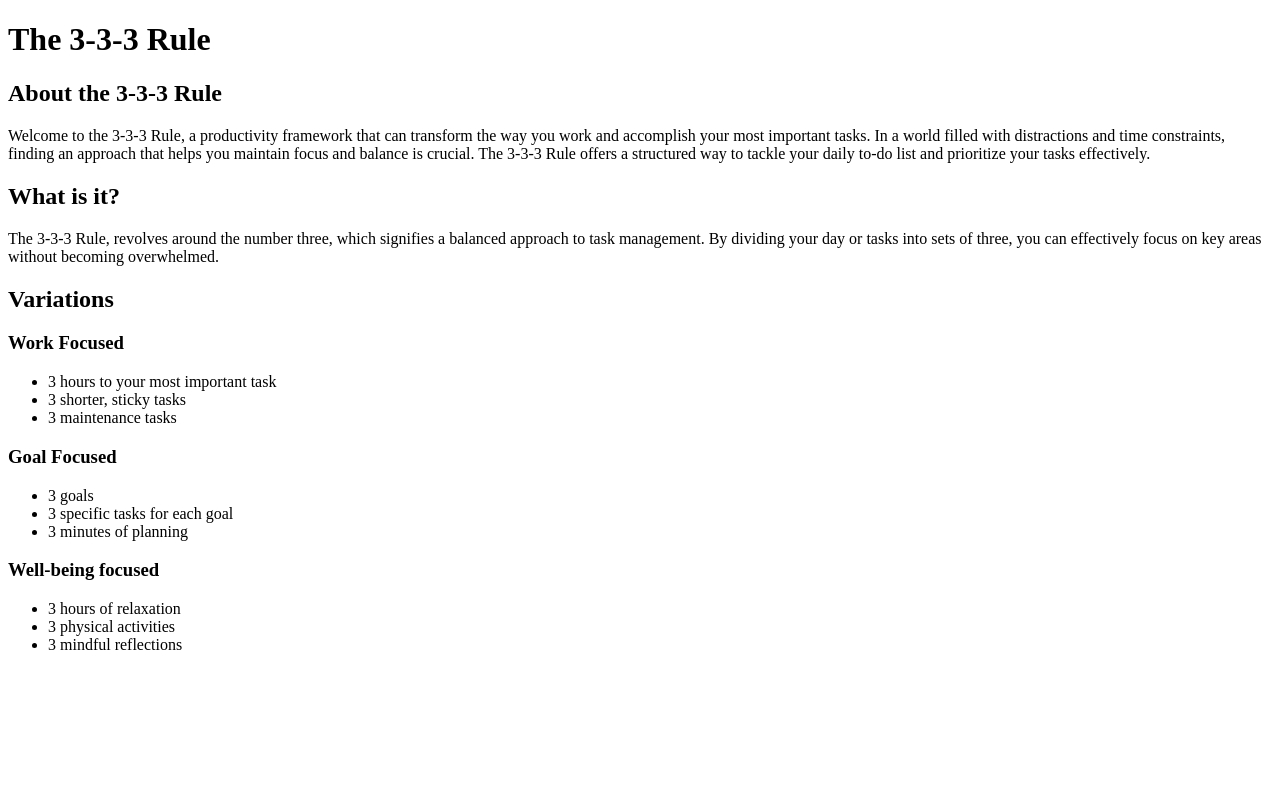
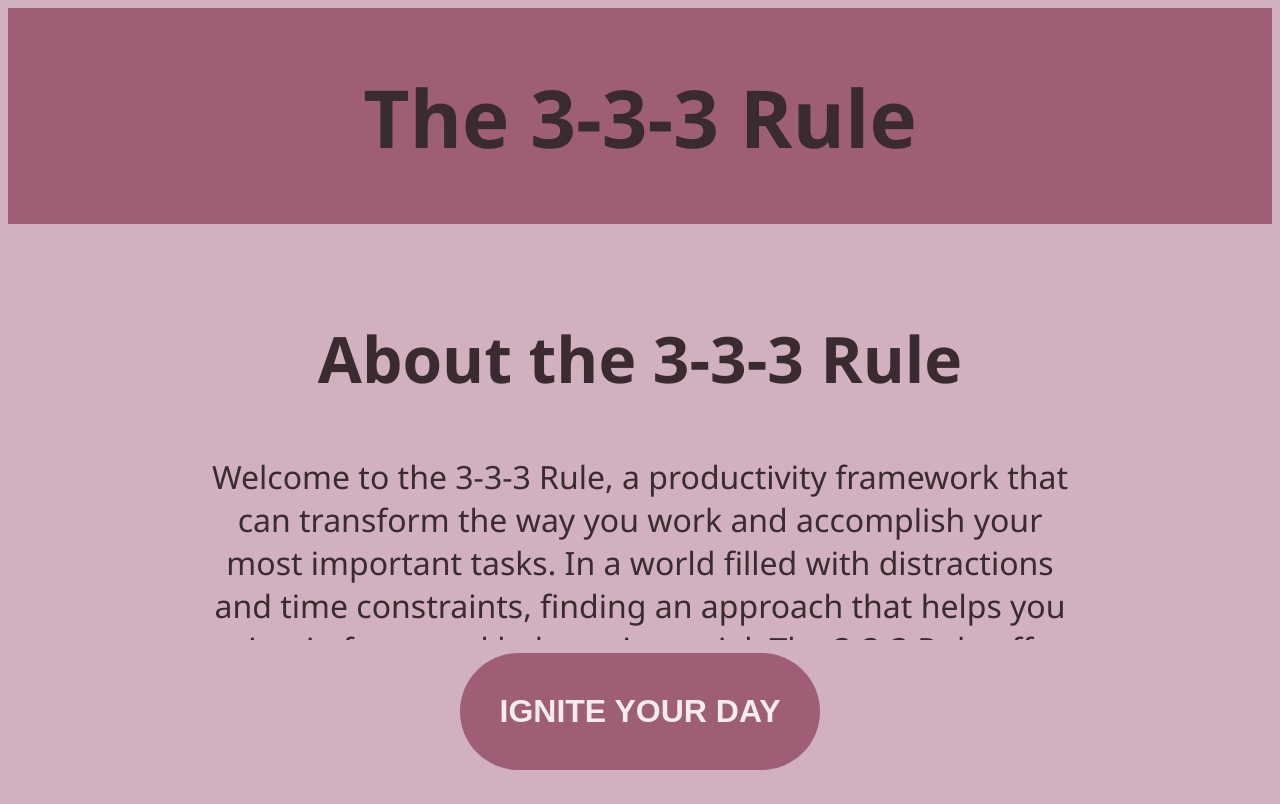
Before and after one commit to danielle-gan/yardstick-productivity, a plain HTML site: page index.html in a window 1280 px wide. Shown: the top 804 px of the page. Drawn offline with Linux system fonts and the light colour scheme.

Commit message:
more styling added to landing page

```diff
--- a/index.html
+++ b/index.html
@@ -1,10 +1,14 @@
 <!DOCTYPE html>
 <html lang="en">
+
 <head>
     <meta charset="UTF-8">
     <meta name="viewport" content="width=device-width, initial-scale=1.0">
     <title>3-3-3</title>
+
+    <link rel="stylesheet" href="styles.css">
 </head>
+
 <body>
     <header>
         <h1> The 3-3-3 Rule </h1>
@@ -12,17 +16,44 @@
     </header>
 
     <main>
+        <div class="section">
+            <div class="flex">
                 <h2> About the 3-3-3 Rule</h2>
+            </div>
+            <div class="flex">
                 <p>
-            Welcome to the 3-3-3 Rule, a productivity framework that can transform the way you work and accomplish your most important tasks. In a world filled with distractions and time constraints, finding an approach that helps you maintain focus and balance is crucial. The 3-3-3 Rule offers a structured way to tackle your daily to-do list and prioritize your tasks effectively.
+                    Welcome to the 3-3-3 Rule, a productivity framework that can transform the way you work and
+                    accomplish
+                    your
+                    most important tasks. In a world filled with distractions and time constraints, finding an approach
+                    that
+                    helps you maintain focus and balance is crucial. The 3-3-3 Rule offers a structured way to tackle
+                    your
+                    daily
+                    to-do list and prioritize your tasks effectively.
                 </p>
+            </div>
+        </div>
+        <div class="section white-bg">
+            <div class="flex">
                 <h2> What is it?</h2>
+            </div>
+            <div class="flex">
                 <p>
-            The 3-3-3 Rule, revolves around the number three, which signifies a balanced approach to task management. By dividing your day or tasks into sets of three, you can effectively focus on key areas without becoming overwhelmed.
+                    The 3-3-3 Rule, revolves around the number three, which signifies a balanced approach to task
+                    management. By
+                    dividing your day or tasks into sets of three, you can effectively focus on key areas without
+                    becoming
+                    overwhelmed.
                 </p>
-
+            </div>
+        </div>
+        <div class="section">
+            <div class="flex">
                 <h2> Variations </h2>
-        <div>
+            </div>
+            <div class="flex options">
+                <div class="option">
                     <h3> Work Focused </h3>
                     <ul>
                         <li>3 hours to your most important task</li>
@@ -30,15 +61,15 @@
                         <li>3 maintenance tasks</li>
                     </ul>
                 </div>
-        <div>
+                <div class="option">
                     <h3> Goal Focused </h3>
                     <ul>
-                <li>3 goals</li>
+                        <li>3 main goals</li>
                         <li>3 specific tasks for each goal</li>
                         <li>3 minutes of planning</li>
                     </ul>
                 </div>
-        <div>
+                <div class="option">
                     <h3> Well-being focused </h3>
                     <ul>
                         <li>3 hours of relaxation</li>
@@ -46,9 +77,36 @@
                         <li>3 mindful reflections</li>
                     </ul>
                 </div>
-
-
+            </div>
+        </div>
+        <div class="section white-bg">
+            <div class="flex">
+                <h2> Why Choose the 3-3-3 Rule?</h2>
+            </div>
+            <div class="flex">
+                <p>
+                    The 3-3-3 Rule offers you the freedom to select the version that best aligns with your daily goals,
+                    work style, and well-being. It's a dynamic approach to task management that promotes balance and
+                    efficiency in various aspects of your life, from work to leisure, and everything in between
+                </p>
+            </div>
+        </div>
+        <div class="section">
+            <div class="flex bottom">
+                <p>
+                    Ready to improve your productivity and work-life balance? Explore the 3-3-3 Rule variations and
+                    select the one that suits your needs best. Click below to learn more about how to implement
+                    this rule in your daily routine.
+                </p>
+            </div>
+        </div>
+        <footer>
+            <div class="flex">
+                <button> IGNITE YOUR DAY</button>
+            </div>
+        </footer>
     </main>
 
 </body>
+
 </html>
--- /dev/null
+++ b/styles.css
@@ -0,0 +1,105 @@
+:root {
+    --primary: #9D5E76;
+    --secondary: #d1b1bF;
+    --tertiary: #F6ECF0;
+    --accent1: #E79A7C;
+    --font: #3a2b30;
+}
+
+body {
+    background-color: var(--secondary);
+    color: var(--font);
+    font-family:'Segoe UI', Tahoma, Geneva, Verdana, sans-serif;
+}
+
+header {
+    display: flex;
+    justify-content: center;
+    background-color: var(--primary);
+    margin: 0;
+    width: 100%;
+}
+
+h1 {
+    font-size: 5em;
+}
+
+h2 {
+    font-size: 4em;
+    justify-self: center;
+}
+
+h3 {
+    font-size: 2.5em;
+    margin-top: 0px;
+}
+
+p {
+    margin: 0% 15%;
+    font-size: 2em;
+}
+
+li {
+    text-align: left;
+    font-size: 2em;
+    margin-top: 5px;
+}
+
+.section {
+margin-top: 3%;
+padding-bottom: 3%;
+}
+
+.flex {
+    display: flex;
+    justify-content: center;
+    align-items : center;
+    text-align: center;
+}
+
+.options {
+    justify-content: space-evenly;
+}
+
+.option {
+    border:var(--tertiary) 25px solid;
+    padding: 2%;
+    width: 20%;
+    height: 300px;
+}
+
+.white-bg {
+    background-color: var(--tertiary);
+
+}
+
+.bottom {
+    padding-bottom: 10%;
+    font-size: 2em;
+}
+
+
+footer {
+    height: 20%;
+    background-color: var(--secondary);
+    position: fixed;
+    bottom: 0;
+    left: 0;
+    width: 100%;
+}
+
+button {
+    background-color: var(--primary);
+    color: var(--tertiary);
+    border: none;
+    font-size: 2em;
+    margin-top: 1%;
+    padding: 40px;
+    border-radius: 90px;
+    font-weight:bold;
+}
+
+button:hover {
+    background-color: var(--accent1);
+    color: var(--font);
+}
```
Lines whose indentation alone changed are shown as unchanged.
